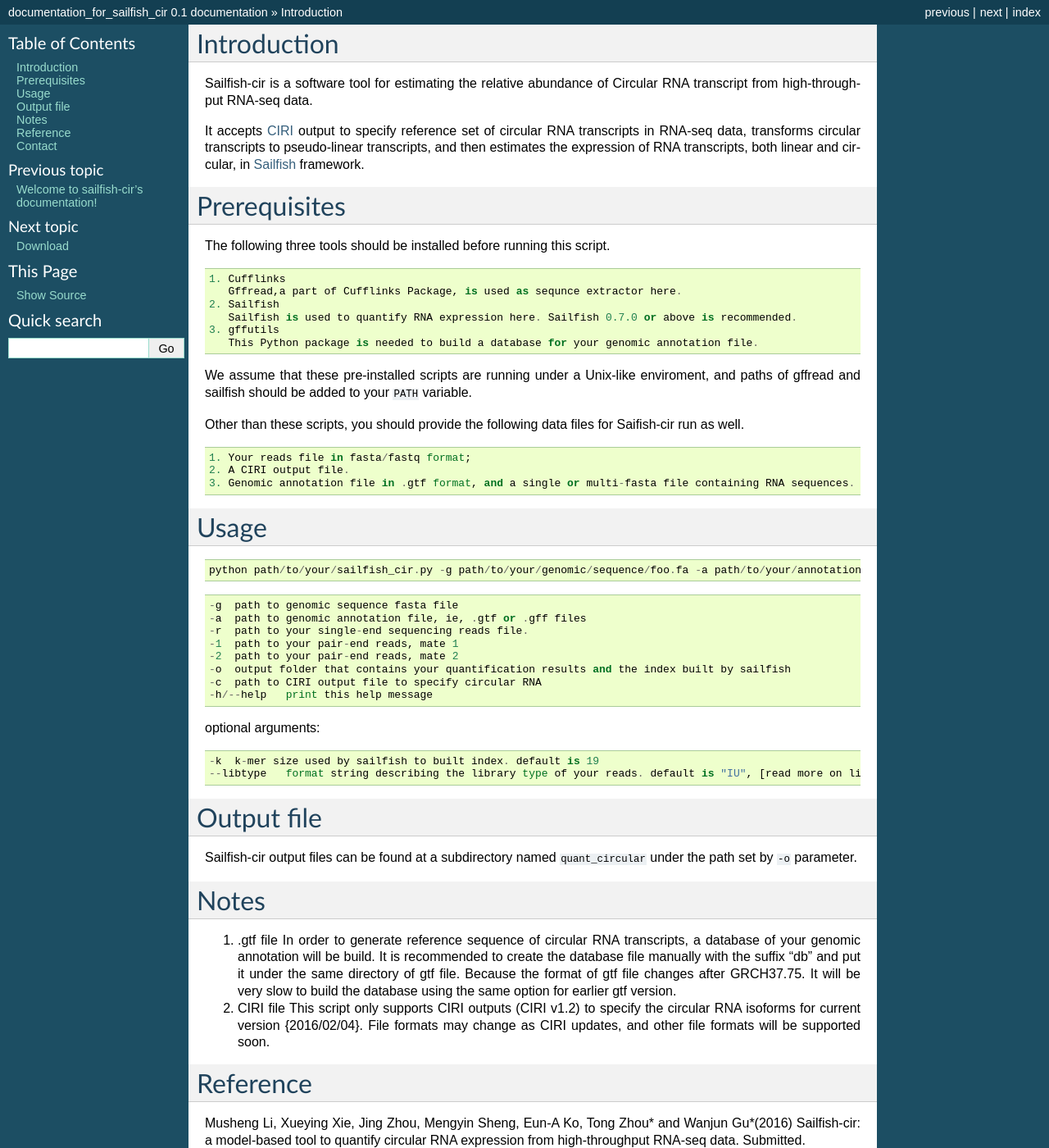
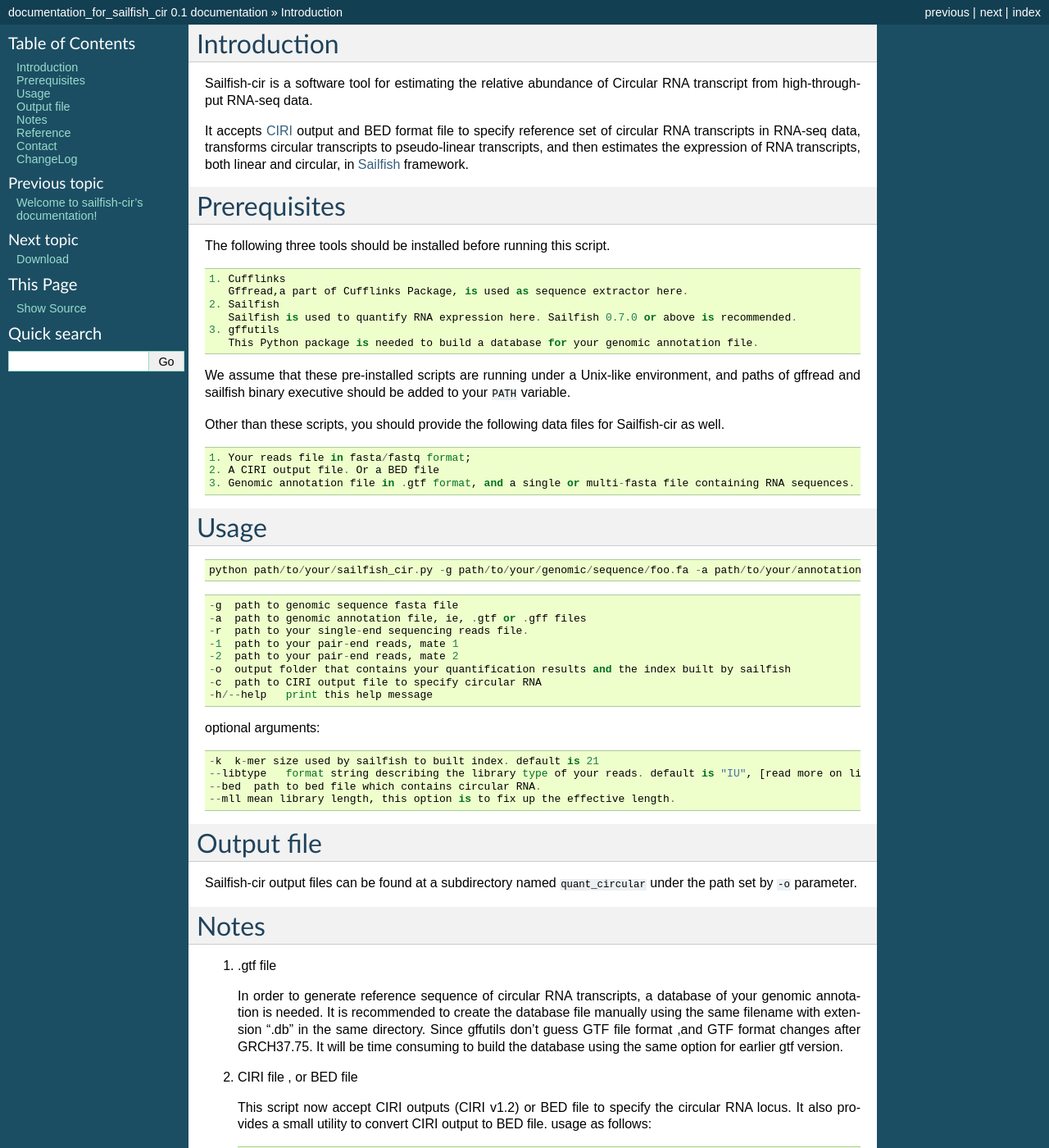
Before and after one commit to zerodel/sailfish-cir, a Sphinx documentation site: the page built from docs/main.rst, in a window 1280 px wide and 1400 px high. Shown: the whole window at 82% size. Built offline with Sphinx 7.4.7, drawn with Linux system fonts in a browser that asks for light colours; some of the changed text lies outside the part shown.

Commit message:
now is the doc

```diff
--- a/docs/main.rst
+++ b/docs/main.rst
@@ -4,11 +4,12 @@ Introduction
 Sailfish-cir is a software tool for estimating the relative abundance of
 Circular RNA transcript from high-throughput RNA-seq data.
 
-It accepts `CIRI <https://sourceforge.net/projects/ciri/>`__ output to
-specify reference set of circular RNA transcripts in RNA-seq data,
-transforms circular transcripts to pseudo-linear transcripts, and then
-estimates the expression of RNA transcripts, both linear and circular,
-in `Sailfish <http://www.cs.cmu.edu/~ckingsf/software/sailfish/>`__
+It accepts `CIRI <https://sourceforge.net/projects/ciri/>`__ output and
+BED format file to specify reference set of circular RNA transcripts in
+RNA-seq data, transforms circular transcripts to pseudo-linear
+transcripts, and then estimates the expression of RNA transcripts, both
+linear and circular, in
+`Sailfish <http://www.cs.cmu.edu/~ckingsf/software/sailfish/>`__
 framework.
 
 Prerequisites
@@ -20,23 +21,23 @@ script.
 ::
 
     1. Cufflinks
-       Gffread,a part of Cufflinks Package, is used as sequnce extractor here.
+       Gffread,a part of Cufflinks Package, is used as sequence extractor here.
     2. Sailfish
        Sailfish is used to quantify RNA expression here. Sailfish 0.7.0 or above is recommended.
     3. gffutils
        This Python package is needed to build a database for your genomic annotation file.
 
 We assume that these pre-installed scripts are running under a Unix-like
-enviroment, and paths of gffread and sailfish should be added to your
-``PATH`` variable.
+environment, and paths of gffread and sailfish binary executive should
+be added to your ``PATH`` variable.
 
 Other than these scripts, you should provide the following data files
-for Saifish-cir run as well.
+for Sailfish-cir as well.
 
 ::
 
     1. Your reads file in fasta/fastq format;
-    2. A CIRI output file.
+    2. A CIRI output file. Or a BED file
     3. Genomic annotation file in .gtf format, and a single or multi-fasta file containing RNA sequences.
 
 Usage
@@ -61,8 +62,10 @@ optional arguments:
 
 ::
 
-    -k  k-mer size used by sailfish to built index. default is 19
+    -k  k-mer size used by sailfish to built index. default is 21
     --libtype   format string describing the library type of your reads. default is "IU", [read more on libtype of Sailfish](http://sailfish.readthedocs.org/en/master/library_type.html)
+    --bed  path to bed file which contains circular RNA.
+    --mll mean library length, this option is to fix up the effective length.
 
 Output file
 -----------
@@ -73,17 +76,29 @@ Sailfish-cir output files can be found at a subdirectory named
 Notes
 -----
 
-1. .gtf file In order to generate reference sequence of circular RNA
-   transcripts, a database of your genomic annotation will be build. It
-   is recommended to create the database file manually with the suffix
-   "db" and put it under the same directory of gtf file. Because the
-   format of gtf file changes after GRCH37.75. It will be very slow to
-   build the database using the same option for earlier gtf version.
+1. .gtf file
 
-2. CIRI file This script only supports CIRI outputs (CIRI v1.2) to
-   specify the circular RNA isoforms for current version {2016/02/04}.
-   File formats may change as CIRI updates, and other file formats will
-   be supported soon.
+   In order to generate reference sequence of circular RNA transcripts,
+   a database of your genomic annotation is needed. It is recommended to
+   create the database file manually using the same filename with
+   extension ".db" in the same directory. Since gffutils don't guess GTF
+   file format ,and GTF format changes after GRCH37.75. It will be time
+   consuming to build the database using the same option for earlier gtf
+   version.
+
+2. CIRI file , or BED file
+
+   This script now accept CIRI outputs (CIRI v1.2) or BED file to
+   specify the circular RNA locus. It also provides a small utility to
+   convert CIRI output to BED file. usage as follows:
+
+   ::
+
+       python path/to/your/sailfish_cir.py convert your/CIRI/output/file
+
+   this will produce a .bed file and a .mapping file (a tab-delimited
+   file contains circular RNA names and its host gene in each line) in
+   the same folder.
 
 Reference
 ---------
@@ -96,3 +111,20 @@ Contact
 -------
 
 Musheng li (zerodel@126.com)
+
+ChangeLog
+---------
+
+Release v0.11
+
+-  BED file format support : now '--bed' can load a bed file as input
+-  Convert utility: convert CIRI output file into .bed format
+-  Effective length issue: to fix up the effective length gap between
+   circular RNA and linear RNA, use '--mll' to specify the mean length
+   of fragment.
+-  Add some filter to unclutter the GTF entries.
+
+Release v0.1
+
+-  the first version. snapshot with documents is
+   `here <https://github.com/zerodel/sailfish-cir/releases/tag/v0.1>`__.
```
Also changed, not shown: docs/download.md (+6 -4 lines), docs/download.rst (+9 -5 lines), docs/main.md (+35 -10 lines), 12 other files.
